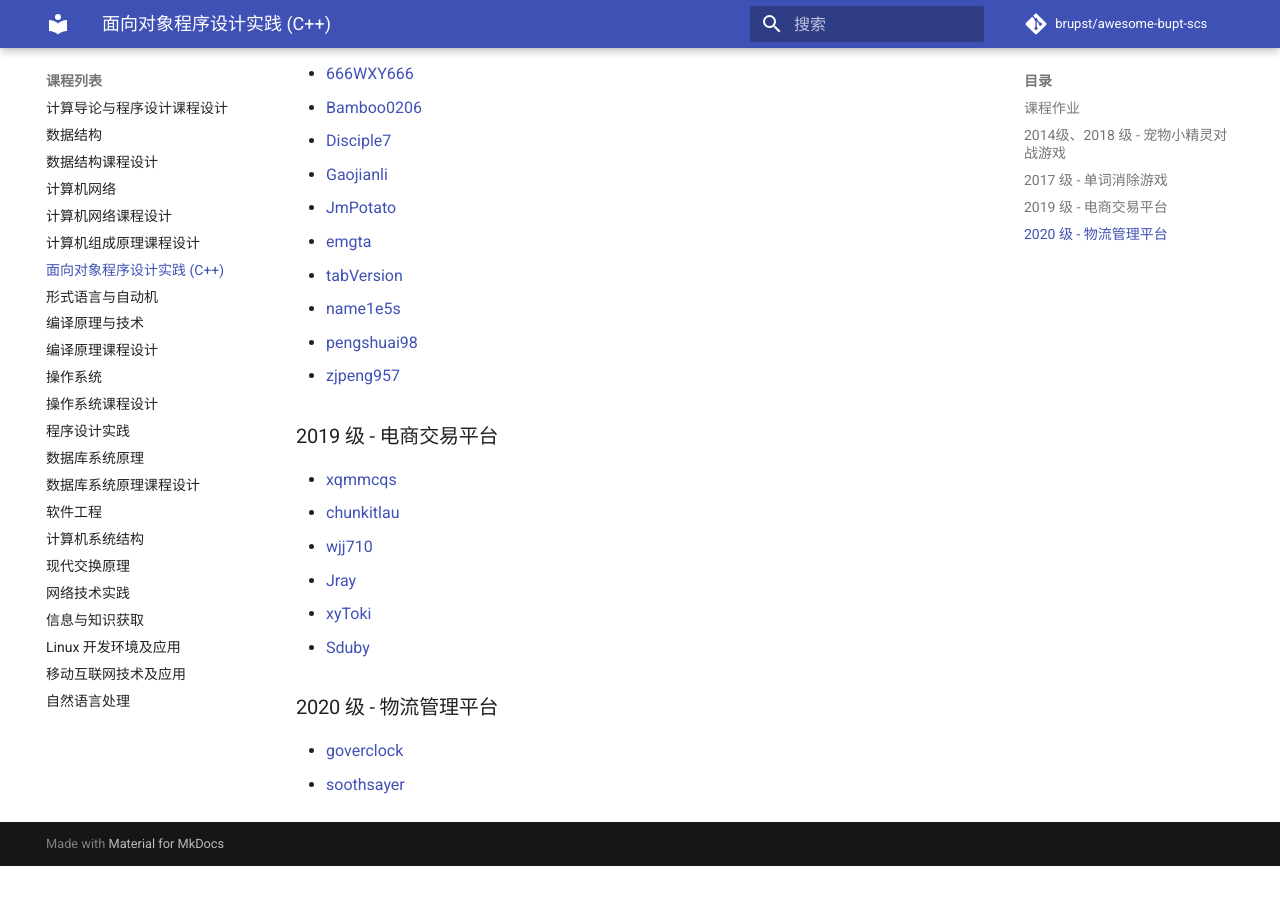
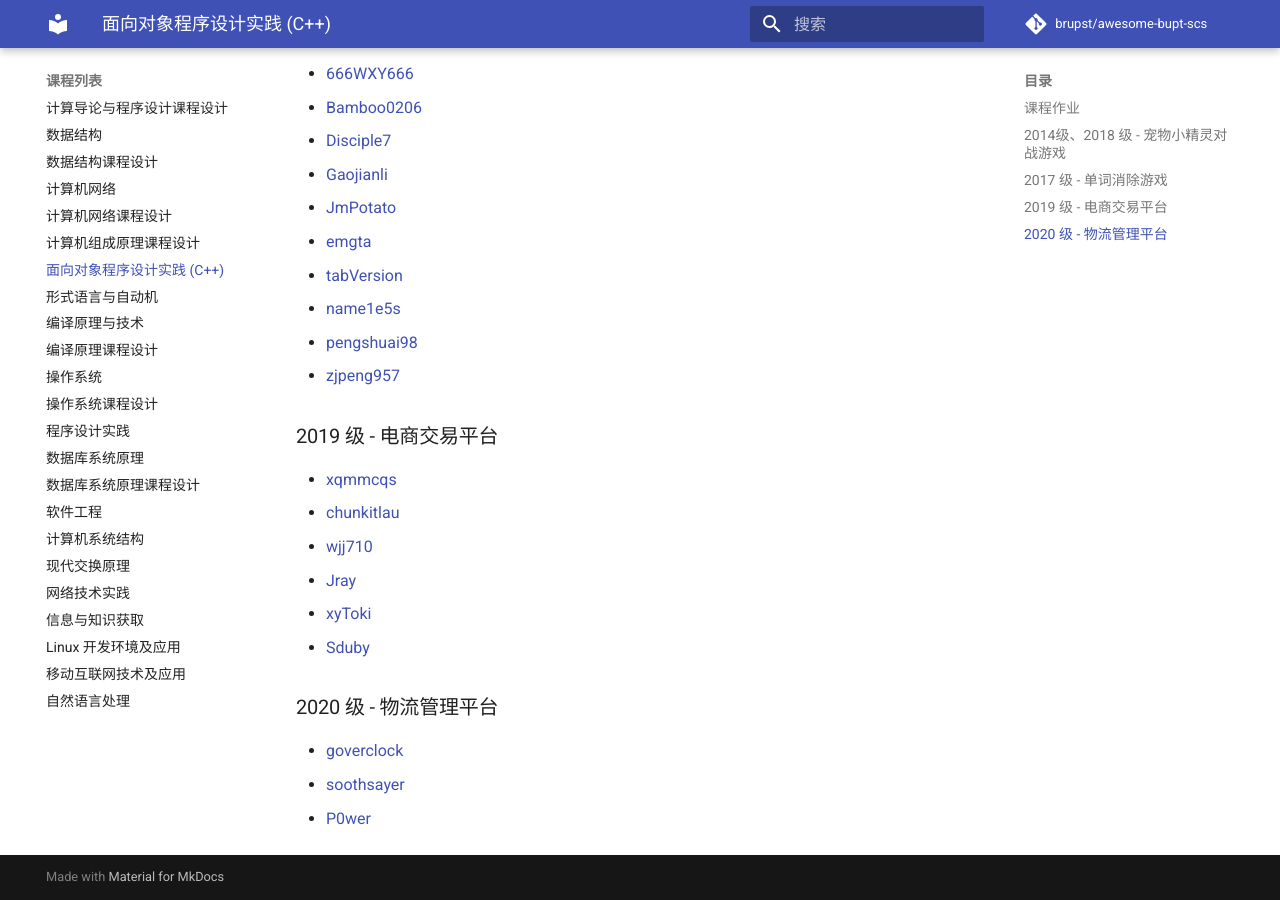
Before and after one commit to brupst/awesome-bupt-scs, an MkDocs documentation site: the page built from projects/C++.md, in a window 1280 px wide and 900 px high, scrolled down 655 px. Built offline with MkDocs 1.6.1 and Material for MkDocs 9.7.7, drawn with Linux system fonts in a browser that asks for light colours; comment, search, counter and statistics services are not loaded; before the commit the page ends 1521 px from its top, so only the background shows below that.

Commit message:
add a demo (#65)

```diff
--- a/projects/C++.md
+++ b/projects/C++.md
@@ -41,3 +41,4 @@
 
 - [goverclock](https://github.com/goverclock/BUPT-Projects-Public/tree/main/express_manager)
 - [soothsayer](https://github.com/Adam-Teng/delivery-system/)
+- [P0wer](https://github.com/P0werWeirdo/CPP-BigHomework)
```
